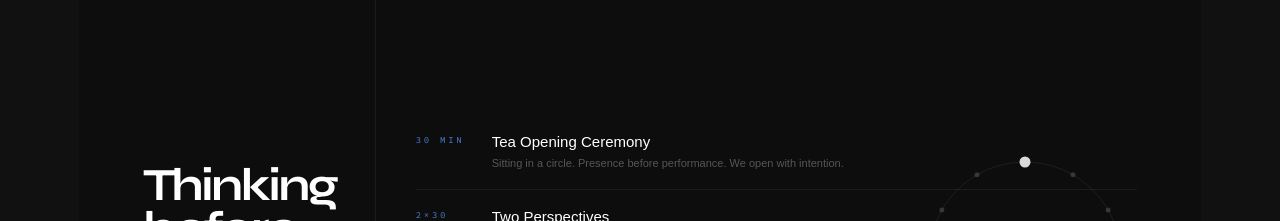
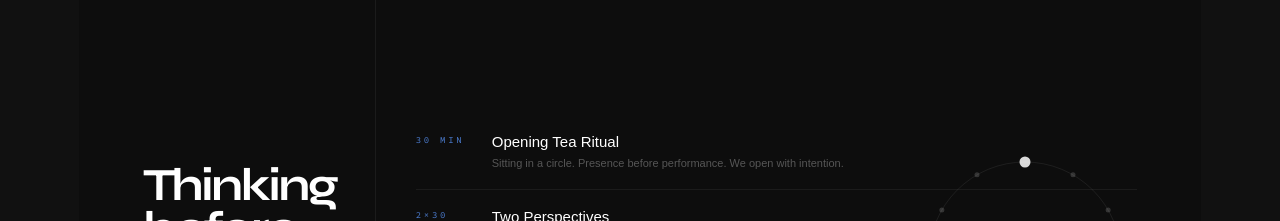
Before and after one commit to princeofwellness/researchlab, a Next.js app: page /corporate/offer-v2 in a window 1280 px wide. Shown: the part 1780-2001 px from the top of the page. Built offline with nearby package versions, Linux system fonts and the light colour scheme; a web font is replaced by a local one.

Commit message:
offer-v2: fix tea ritual name order in both languages

```diff
--- a/src/app/corporate/offer-v2/page.tsx
+++ b/src/app/corporate/offer-v2/page.tsx
@@ -247,12 +247,12 @@ export default function CorporateOfferV2() {
                         {/* Right: session flow */}
                         <div className="flex-1 flex flex-col justify-center md:border-l border-white/[0.06] md:pl-10">
                             {(en ? [
-                                { t: "30 min", h: "Tea Opening Ceremony", d: "Sitting in a circle. Presence before performance. We open with intention." },
+                                { t: "30 min", h: "Opening Tea Ritual", d: "Sitting in a circle. Presence before performance. We open with intention." },
                                 { t: "2×30 min", h: "Two Perspectives", d: "Tiep · Roman — two lenses, one room. Short, sharp. No script." },
                                 { t: "60 min", h: "Circle Discussion", d: "Your team brings the real questions — the ones that don't get asked in meetings." },
                                 { t: "45 min", h: "Panel", d: "Open. Anything goes. Honest answers from experience, not theory." },
                             ] : [
-                                { t: "30 min", h: "Čajový Úvodný Rituál", d: "Sedenie v kruhu. Prítomnosť pred výkonom. Otvárame s úmyslom." },
+                                { t: "30 min", h: "Úvodný Čajový Rituál", d: "Sedenie v kruhu. Prítomnosť pred výkonom. Otvárame s úmyslom." },
                                 { t: "2×30 min", h: "Dve Perspektívy", d: "Tiep · Roman — dva pohľady, jedna miestnosť. Krátko, ostro. Bez scenára." },
                                 { t: "60 min", h: "Diskusia v Kruhu", d: "Váš tím prinesie skutočné otázky — tie, čo sa na poradách nepýtajú." },
                                 { t: "45 min", h: "Panel", d: "Otvorený. Čokoľvek. Úprimné odpovede zo skúsenosti, nie teórie." },
```
